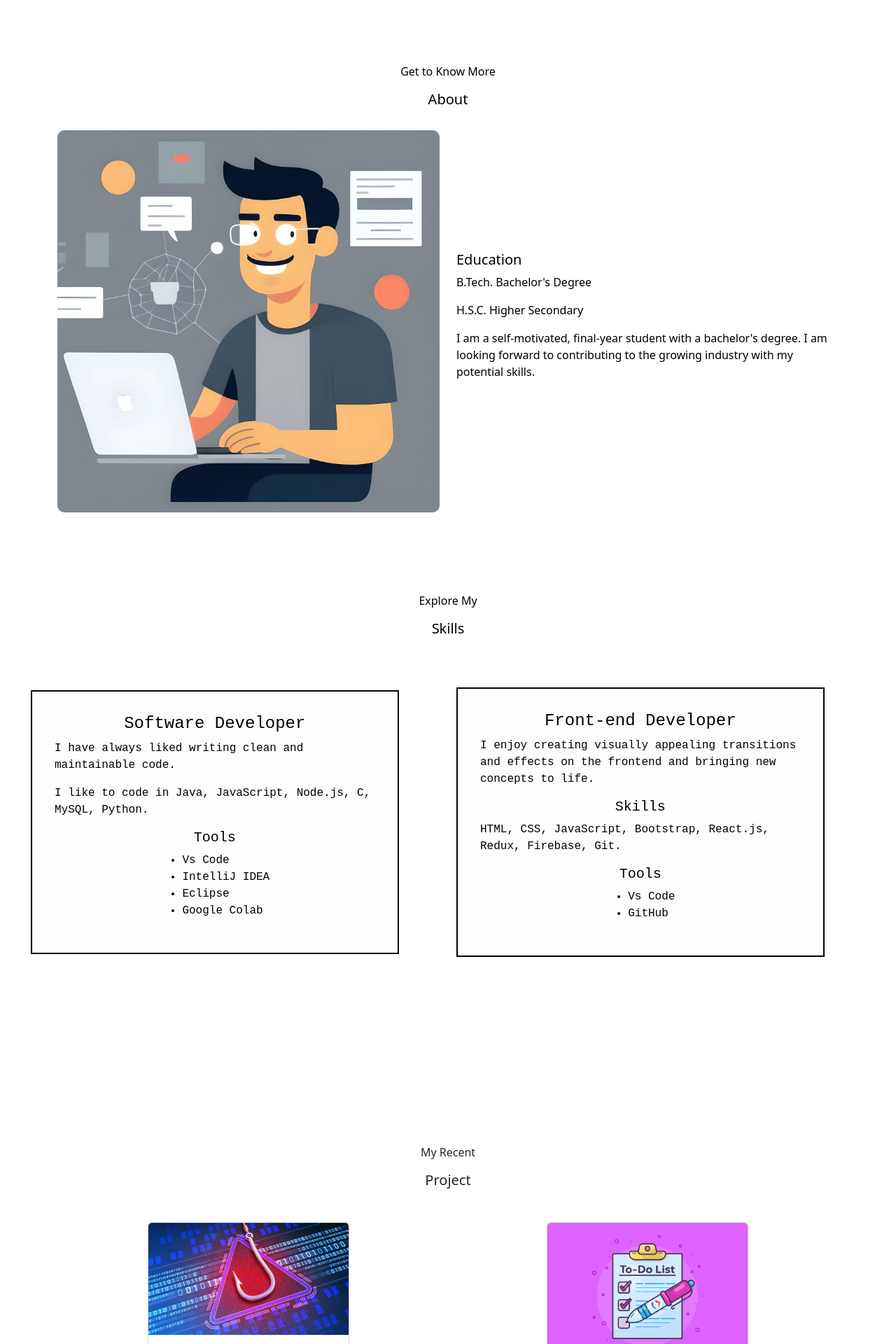
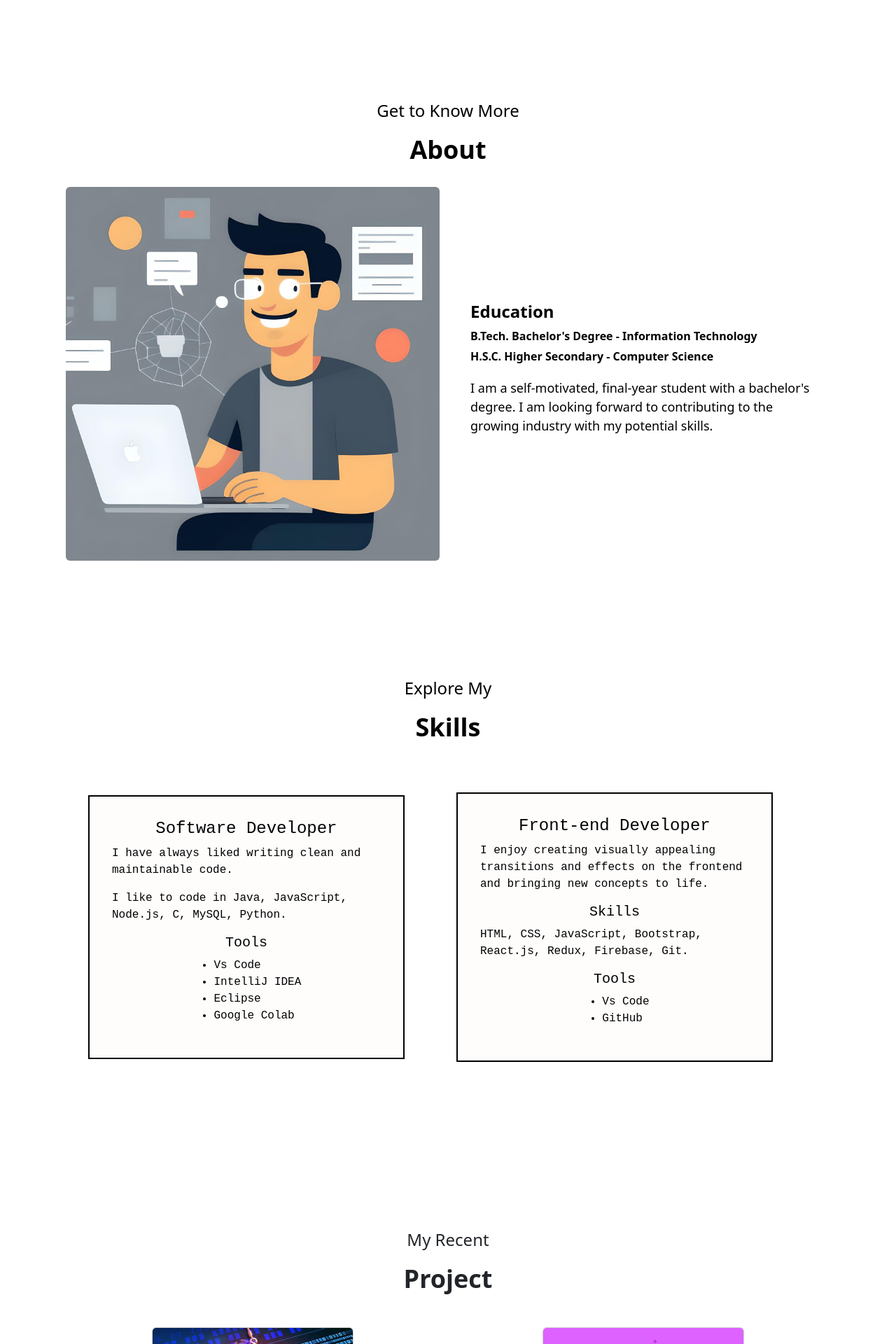
Before and after one commit to NagarajanSanthosh/Portfolio-react, a React (Vite) app: page / in a window 1280 px wide. Shown: the part 840-2760 px from the top of the page at 70% size. Built offline with nearby package versions, Linux system fonts and the light colour scheme.

Commit message:
animations added

```diff
--- a/src/about.css
+++ b/src/about.css
@@ -1,22 +1,43 @@
-.title {
-    font-size: 3rem;
-    text-align: center;
-    color: black;
-}
+#about {
+    background-color: #fff;
+    color: #000;
+    padding: 50px 0;
+  }
 
-.text-starter {
-    text-align: center;
-    margin-top: 2rem;
-}
+  .intro-text {
+    font-size: 24px;
+  }
 
-.image-container {
-    height: 300px;
-    width: 300px;
-    margin: auto;
-    border-radius: 2rem;
-}
+  .intro-heading {
+    font-size: 36px;
+    font-weight: bold;
+  }
 
-.text-description {
-    color: rgb(85, 85, 85);
-    font-weight: 600;
-}
+  .about-content {
+    padding: 20px;
+  }
+
+  .section-title {
+    font-size: 24px;
+    font-weight: bold;
+    color: #000;
+  }
+
+  .education-content {
+    margin-bottom: 20px;
+  }
+
+  .education-content p {
+    margin-bottom: 5px;
+  }
+
+  .description {
+    color: #000;
+    font-size: 18px;
+  }
+
+  .img-fluid {
+    max-width: 100%;
+    height: auto;
+    border-radius: 10px;
+  }
--- a/src/components/About.jsx
+++ b/src/components/About.jsx
@@ -1,9 +1,7 @@
 import React from 'react';
-import 'bootstrap/dist/css/bootstrap.min.css';
-import '../about.css'; // Import your custom CSS for the About component
 import aboutImage from '../image/web-fotor.jpg';
 import { Container, Row, Col } from 'react-bootstrap';
-
+import '../about.css'
 const About = () => {
   return (
     <div id='about' style={{ background: '#fff', color: '#000', padding: '50px 0' }}>
@@ -15,17 +13,19 @@ const About = () => {
           </Col>
         </Row>
         <Row className='align-items-center'>
-          <Col lg={6}>
-            <img src={aboutImage} alt='about-image' className='img-fluid' style={{ borderRadius: '10px' }} />
+          <Col lg={6} className='pr-lg-0'>
+            <img src={aboutImage} alt='about-image' className='img-fluid rounded' />
           </Col>
-          <Col lg={6}>
-            <div>
-              <h5>Education</h5>
-              <p>B.Tech. Bachelor's Degree</p>
-              <p>H.S.C. Higher Secondary</p>
-            </div>
-            <div>
-              <p>I am a self-motivated, final-year student with a bachelor's degree. I am looking forward to contributing to the growing industry with my potential skills.</p>
+          <Col lg={6} className='pl-lg-0 mt-5 mt-lg-0'>
+            <div className="about-content">
+              <h5 className="section-title">Education</h5>
+              <div className="education-content">
+                <p><strong>B.Tech. Bachelor's Degree - Information Technology</strong></p>
+                <p><strong>H.S.C. Higher Secondary - Computer Science</strong></p>
+              </div>
+              <div>
+                <p className="description">I am a self-motivated, final-year student with a bachelor's degree. I am looking forward to contributing to the growing industry with my potential skills.</p>
+              </div>
             </div>
           </Col>
         </Row>
--- a/src/components/App.js
+++ b/src/components/App.js
@@ -1,36 +1,65 @@
-import React from 'react'
-import '../index.css'
-import Navbar from './Navbar'
-import About from './About'
+import React, { useState, useEffect } from 'react';
+import '../index.css';
+import Navbar from './Navbar';
+import About from './About';
 import Skills from './Skills';
 import Projects from './Projects';
-import Contact from './Contact'
+import Contact from './Contact';
 import Intro from './Intro';
 
 const App = () => {
 
+    const [isVisibleAbout, setIsVisibleAbout] = useState(false);
+    const [isVisibleSkills, setIsVisibleSkills] = useState(false);
+    const [isVisibleProjects, setIsVisibleProjects] = useState(false);
+    const [isVisibleContact, setIsVisibleContact] = useState(false);
+
+    useEffect(() => {
+        const handleScroll = () => {
+            const scrollPosition = window.scrollY + window.innerHeight;
+            const aboutPosition = document.getElementById('about').offsetTop;
+            const skillsPosition = document.getElementById('skills').offsetTop;
+            const projectsPosition = document.getElementById('projects').offsetTop;
+            const contactPosition = document.getElementById('contact').offsetTop;
+            setIsVisibleAbout(scrollPosition > aboutPosition);
+            setIsVisibleSkills(scrollPosition > skillsPosition);
+            setIsVisibleProjects(scrollPosition > projectsPosition);
+            setIsVisibleContact(scrollPosition > contactPosition);
+        };
+
+        window.addEventListener('scroll', handleScroll);
+
+        return () => {
+            window.removeEventListener('scroll', handleScroll);
+        };
+    }, []);
+
     return (
-        <div className='App'>
+        <div className='App container'>
+            <div className='alltextblack'>
+                <div>
+                    <Navbar />
+                </div>
+                <main>
+                    <div id='intro'>
+                        <Intro />
+                    </div>
+                    <div id='about' className={`content ${isVisibleAbout ? 'visible' : ''} slide-up`}>
+                        <About />
+                    </div>
+                    <div id='skills' className={`content ${isVisibleSkills ? 'visible' : ''} slide-left-to-right`}>
+                        <Skills />
+                    </div>
+                    <div id='projects' className={`content ${isVisibleProjects ? 'visible' : ''} slide-right-to-left`}>
+                        <Projects />
+                    </div>
+                    <div id='contact' className={`content ${isVisibleContact ? 'visible' : ''} slide-down`}>
+                        <Contact />
+                    </div>
+                </main>
+            </div>
+        </div>
+    );
+};
 
-            <div className='alltextblack'>
-
-                    <div>
-                        <Navbar />
-                    </div>
-
-                <main>
-                    <Intro />
-                    <About />
-                    <Skills />
-                    <Projects />
-                </main>
-                <footer>
-                    <Contact />
-                </footer>
-            </div>
-
-        </div>
-    )
-}
-
-export default App
+export default App;
--- a/src/components/Contact.jsx
+++ b/src/components/Contact.jsx
@@ -5,8 +5,16 @@ import '../index.css';
 const Contact = () => {
   return (
     <div id='contact' className='bottom-style'>
-      <p className='text-starter text-description'>Get in Touch</p>
-      <p className='title contact'> Contact </p>
+      <Container>
+
+
+        <Row className='justify-content-center'>
+          <Col xs={12} className='text-center mb-4'>
+            <p className='intro-text'>Get in Touch</p>
+            <h5 className='text-center mb-4 intro-heading'>Contact</h5>
+          </Col>
+        </Row>
+        <Row>
           <footer className="bg-dark text-white p-4">
             <div className="container">
               <div className="row">
@@ -23,7 +31,8 @@ const Contact = () => {
               </div>
             </div>
           </footer>
-
+        </Row>
+      </Container>
     </div>
   );
 };
--- a/src/components/Projects.jsx
+++ b/src/components/Projects.jsx
@@ -18,7 +18,7 @@ const Projects = () => {
                 <Row className='justify-content-center'>
                     <Col xs={12} className='text-center mb-4'>
                         <p className='intro-text'>My Recent</p>
-                        <h5 className='text-center mb-4'>Project</h5>
+                        <h5 className='text-center mb-4 intro-heading'>Project</h5>
                     </Col>
                 </Row>
                 <Row className="justify-content-center">
--- a/src/components/Skills.jsx
+++ b/src/components/Skills.jsx
@@ -10,7 +10,7 @@ const Skills = () => {
           <Row className='justify-content-center'>
             <Col xs={12} className='text-center mb-4'>
               <p className='intro-text'>Explore My</p>
-              <h5 className='text-center mb-4'>Skills</h5>
+              <h5 className='text-center mb-4 intro-heading'>Skills</h5>
             </Col>
           </Row>
           <Row className='align-items-center my-4'>
--- a/src/index.css
+++ b/src/index.css
@@ -2,6 +2,11 @@
     height: 400px;
     width: 400px;
 }
+.intro-section {
+    min-height: 100vh;
+    display: flex;
+    align-items: center;
+  }
 
 .App {
     width: 100%;
@@ -12,3 +17,47 @@
     text-align: center;
     margin-top: 5rem;
 }
+
+.slide-up {
+    transform: translateY(50px);
+    opacity: 0;
+    transition: transform 1.0s ease, opacity 1.0s ease;
+}
+
+.slide-up.visible {
+    transform: translateY(0);
+    opacity: 1;
+}
+
+.slide-left-to-right {
+    transform: translateX(-50px);
+    opacity: 0;
+    transition: transform 1.0s ease, opacity 1.0s ease;
+}
+
+.slide-left-to-right.visible {
+    transform: translateX(0);
+    opacity: 1;
+}
+
+.slide-right-to-left {
+    transform: translateX(50px);
+    opacity: 0;
+    transition: transform 1.0s ease, opacity 1.0s ease;
+}
+
+.slide-right-to-left.visible {
+    transform: translateX(0);
+    opacity: 1;
+}
+
+.slide-down {
+    transform: translateY(-50px);
+    opacity: 0;
+    transition: transform 1.0s ease, opacity 1.0s ease;
+}
+
+.slide-down.visible {
+    transform: translateY(0);
+    opacity: 1;
+}
--- a/src/main.css
+++ b/src/main.css
@@ -6,7 +6,7 @@
 }
 header{
     display: flex;
-    align-items: center;
+    align-items: end;
     justify-content: space-between;
     height: 80px;
     padding: 0 2rem;
```
Lines whose indentation alone changed are shown as unchanged.
